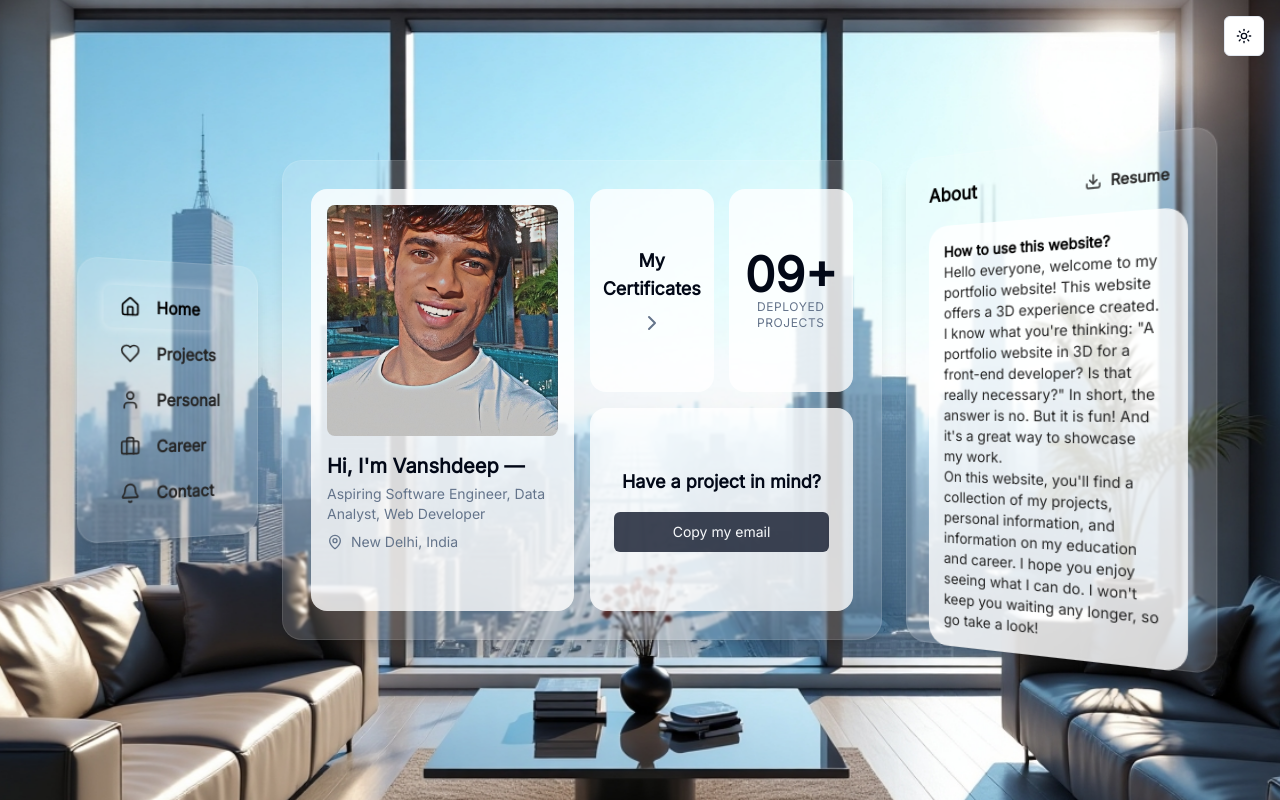
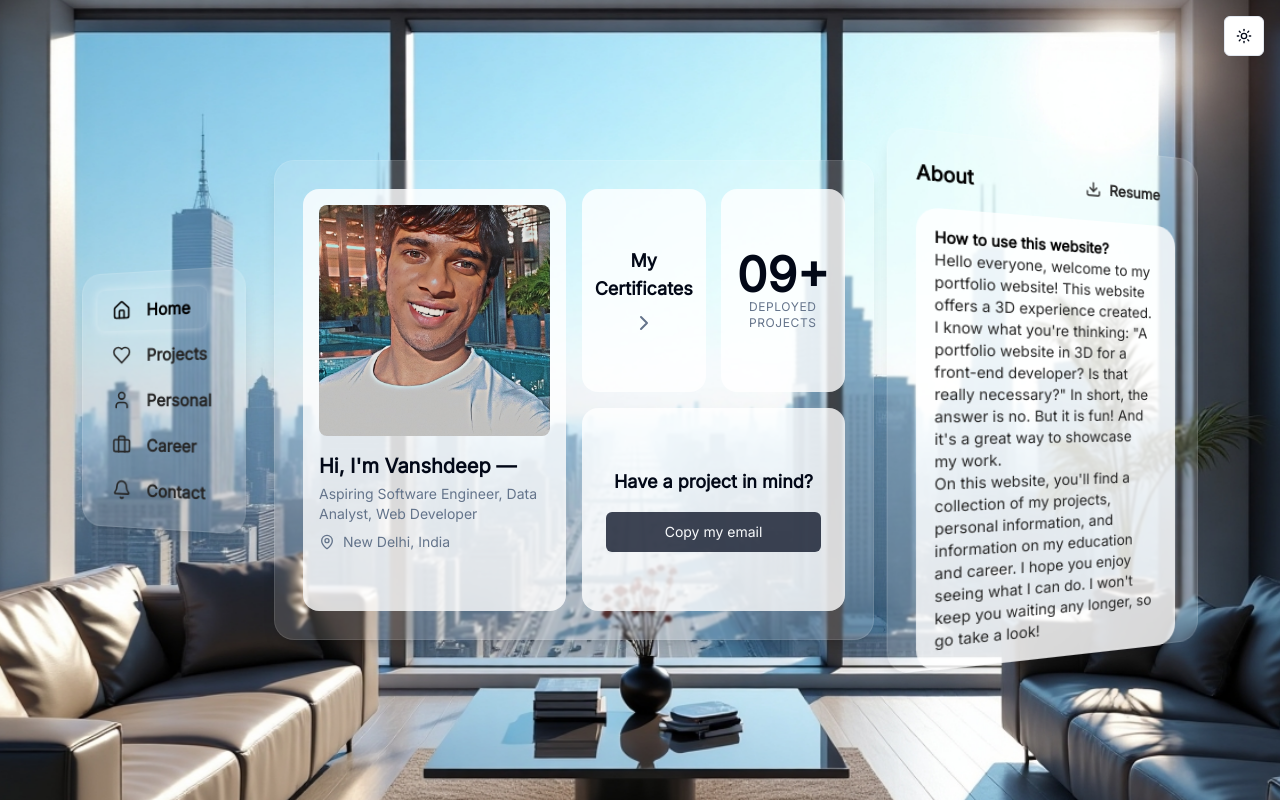
Before and after one commit to 20bcs6794/vansh, a Next.js app: page / in a window 1280 px wide. Built offline with nearby package versions, Linux system fonts and the light colour scheme; what @genkit-ai/googleai, genkit would draw is missing.

Commit message:
flip the side panels on y axis to 180 degree, so that the shorter side m

```diff
--- a/src/components/glass-panel-layout.tsx
+++ b/src/components/glass-panel-layout.tsx
@@ -1,3 +1,4 @@
+
 
 "use client";
 
@@ -721,8 +722,8 @@ export function GlassPanelLayout() {
 
       if (panelsContainerRef.current) {
         panelsContainerRef.current.style.transform = `
-          rotateY(${x * 10}deg)
-          rotateX(${-y * 10}deg)
+          rotateY(${x * 7}deg)
+          rotateX(${-y * 7}deg)
         `;
       }
     };
@@ -743,18 +744,11 @@ export function GlassPanelLayout() {
   }, []);
 
   const getPanelStyle = (panel: 'left' | 'right'): CSSProperties => {
-    let baseRotation, transformOrigin;
-    if (panel === 'left') {
-        baseRotation = 25;
-        transformOrigin = 'right center';
-    } else { // right
-        baseRotation = -25;
-        transformOrigin = 'left center';
-    }
+    const baseRotation = panel === 'left' ? -25 : 25;
 
     return {
       transform: `perspective(1000px) rotateY(${baseRotation}deg)`,
-      transformOrigin: transformOrigin,
+      transformOrigin: panel === 'left' ? 'left center' : 'right center',
       transition: 'transform 0.4s ease-out',
     };
   };
@@ -843,13 +837,15 @@ export function GlassPanelLayout() {
 
   return (
     <div className="relative z-20 w-full h-screen flex flex-col items-center justify-center p-4 md:p-8">
+      <div style={{ perspective: '2000px' }}>
         <div
           ref={panelsContainerRef}
           className="flex items-center justify-center w-full max-w-[1300px]"
           style={{ transition: 'transform 0.3s ease-out' }}
         >
+          <div className="h-[480px] hidden md:flex items-center">
             <GlassPanel
-              className="w-auto flex-col hidden md:flex"
+              className="w-auto h-fit p-4 flex-col"
               style={getPanelStyle('left')}
             >
               <div className="space-y-1">
@@ -864,6 +860,7 @@ export function GlassPanelLayout() {
                 ))}
               </div>
             </GlassPanel>
+          </div>
 
            <GlassPanel
                className={cn(
@@ -904,5 +901,6 @@ export function GlassPanelLayout() {
           </GlassPanel>
         </div>
       </div>
+    </div>
   );
 }
```
Lines whose indentation alone changed are shown as unchanged.
